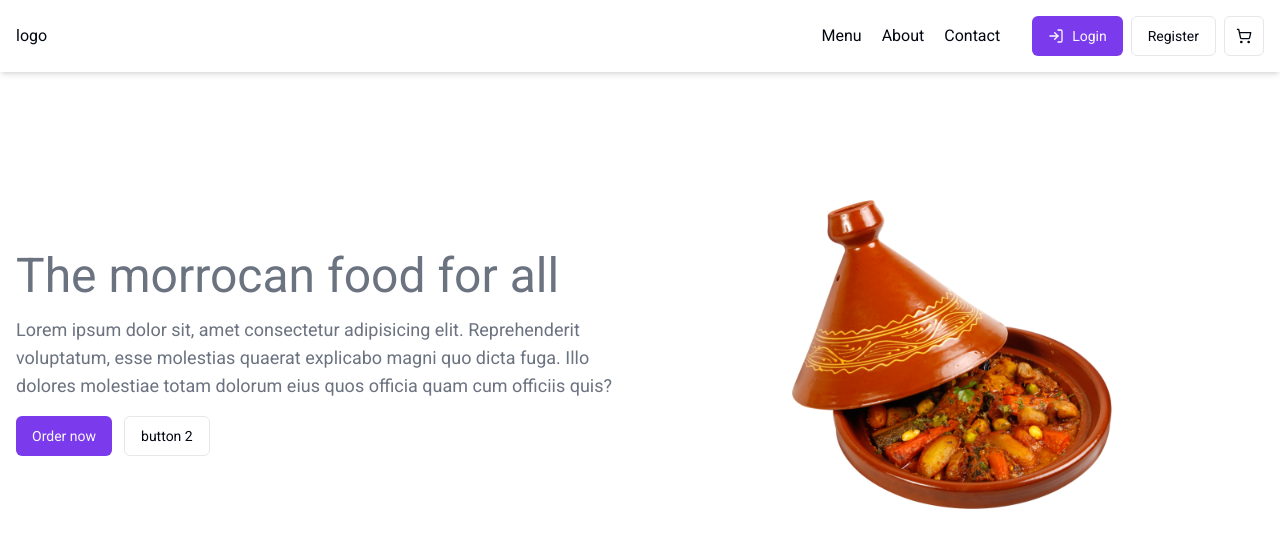
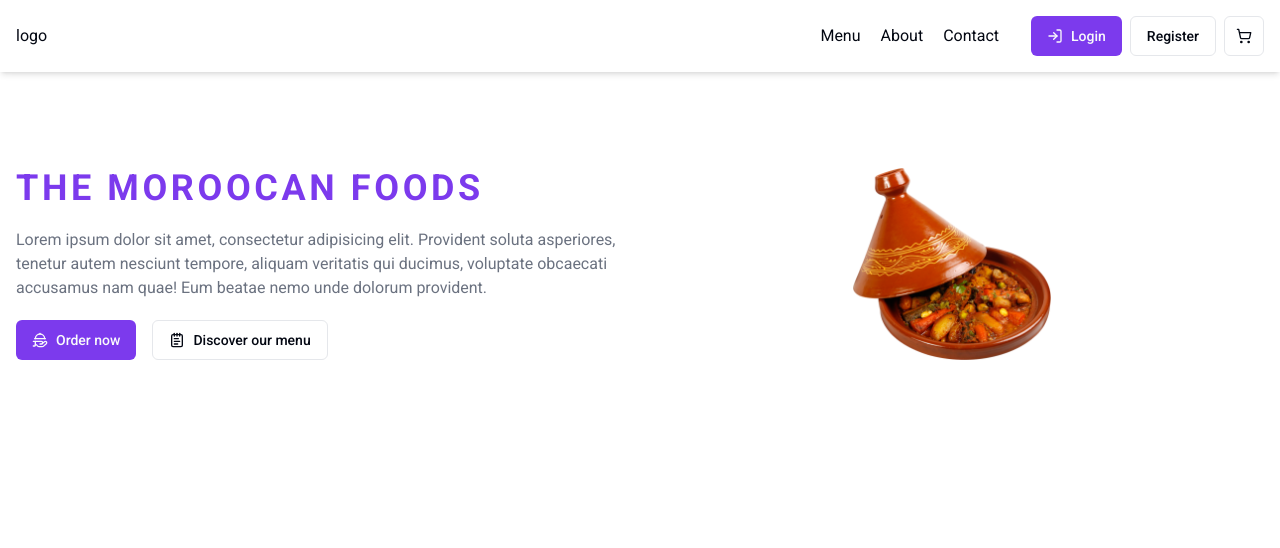
Before and after one commit to ainou007/food-ordering-app, a Next.js app: page / in a window 1280 px wide. Shown: the top 548 px of the page. Built offline with nearby package versions, Linux system fonts and the light colour scheme.

Commit message:
complete the hero ui section

```diff
--- a/app/layout.tsx
+++ b/app/layout.tsx
@@ -5,7 +5,7 @@ import Header from "@/components/header/header";
 
 const roboto = Roboto({
   subsets: ["latin"],
-  weight: ["400"],
+  weight: ["400", "500", "700"],
   preload: true,
 });
 
--- a/components/header/header.tsx
+++ b/components/header/header.tsx
@@ -2,8 +2,8 @@ import Navbar from "./navbar";
 
 const Header = () => {
   return (
-    <div className="shadow-md">
-      <div className="container flex items-center py-4 justify-between">
+    <div className="sticky top-0 z-50 shadow-md backdrop-blur-lg">
+      <div className="container flex items-center justify-between py-4">
         logo
         <Navbar />
       </div>
--- a/components/header/navbar.tsx
+++ b/components/header/navbar.tsx
@@ -7,28 +7,28 @@ import { LogIn, MenuIcon, ShoppingCart, X } from "lucide-react";
 import { cn } from "@/lib/utils";
 
 const Navbar = () => {
-  const [isMobileNavOpen, setIsMobileNavOpen] = useState(false);
+  const [imdobileNavOpen, setImdobileNavOpen] = useState(false);
 
   const toggleNav = () => {
-    setIsMobileNavOpen(!isMobileNavOpen);
+    setImdobileNavOpen(!imdobileNavOpen);
   };
 
   return (
     <nav className="flex items-center gap-x-3">
       <div
-        className={` ${isMobileNavOpen ? "left-0" : "-left-[100vw]"} fixed inset-0 h-screen w-screen border-e bg-white p-16 transition-all duration-500 ease-in-out sm:static sm:flex sm:h-auto sm:w-auto sm:items-center sm:border-none sm:px-0 sm:py-0`}
+        className={` ${imdobileNavOpen ? "left-0" : "-left-[100vw]"} fixed inset-0 h-screen w-screen border-e bg-white p-16 transition-all duration-500 ease-in-out md:static md:flex md:h-auto md:w-auto md:items-center md:border-none md:px-0 md:py-0`}
       >
         <div>
           <Button
             onClick={toggleNav}
             variant={"outline"}
             size={"icon"}
-            className="absolute right-5 top-5 sm:hidden"
+            className="absolute right-5 top-5 md:hidden"
           >
             <X />
           </Button>
         </div>
-        <ul className="mb-5 me-8 flex flex-col gap-5 sm:mb-0 sm:flex-row">
+        <ul className="mb-5 me-8 flex flex-col gap-5 md:mb-0 md:flex-row">
           {navLinks.map((link, index) => {
             return (
               <li key={index}>
@@ -43,7 +43,7 @@ const Navbar = () => {
             );
           })}
         </ul>
-        <div className="flex flex-col gap-2 sm:flex-row">
+        <div className="flex flex-col gap-2 md:flex-row">
           <Link
             href=""
             className={`${cn(buttonVariants({ variant: "default" }), "w-fit")}`}
@@ -63,7 +63,7 @@ const Navbar = () => {
       </div>
       <Button
         onClick={toggleNav}
-        className="sm:hidden"
+        className="md:hidden"
         size={"icon"}
         variant={"outline"}
       >
--- a/components/hero/hero.tsx
+++ b/components/hero/hero.tsx
@@ -3,51 +3,67 @@ import React from "react";
 import { Button, buttonVariants } from "../ui/button";
 import Link from "../global/link";
 import { cn } from "@/lib/utils";
+import { HandPlatter, NotepadText } from "lucide-react";
 
 const Hero = () => {
   return (
-    <div className="py-32">
-      <div className="container">
-        <div className="grid grid-cols-12 items-center">
-          <div className="col-span-6 space-y-4">
-            <h1 className="text-5xl text-muted-foreground">
-              The morrocan food for all
+    <section className="my-24 text-center lg:text-start">
+      <div className="container grid grid-cols-12">
+        <div className="col-span-full space-y-5 lg:col-span-8 xl:col-span-6">
+          <h1 className="text-4xl font-bold uppercase tracking-widest text-primary">
+            The moroocan foods
           </h1>
-            <p className="text-lg text-muted-foreground">
-              Lorem ipsum dolor sit, amet consectetur adipisicing elit.
-              Reprehenderit voluptatum, esse molestias quaerat explicabo magni
-              quo dicta fuga. Illo dolores molestiae totam dolorum eius quos
-              officia quam cum officiis quis?
+          <div className="relative h-44 lg:hidden">
+            <Image
+              src="/tajin.png"
+              alt=""
+              fill
+              loading="eager"
+              priority
+              className="object-contain"
+            />
+          </div>
+          <p className="text-muted-foreground">
+            Lorem ipsum dolor sit amet, consectetur adipisicing elit. Provident
+            soluta asperiores, tenetur autem nesciunt tempore, aliquam veritatis
+            qui ducimus, voluptate obcaecati accusamus nam quae! Eum beatae nemo
+            unde dolorum provident.
           </p>
-            <div className="flex items-center gap-x-3">
+          <div className="flex w-full flex-col items-start gap-x-4 gap-y-2 sm:flex-row sm:justify-center lg:justify-start">
             <Link
               href=""
-                className={cn(buttonVariants({ variant: "default" }))}
+              className={cn(
+                buttonVariants({ variant: "default" }),
+                "w-full sm:w-fit",
+              )}
             >
+              <HandPlatter />
               Order now
             </Link>
             <Link
+              className={cn(
+                buttonVariants({ variant: "outline" }),
+                "w-full sm:w-fit",
+              )}
               href=""
-                className={cn(buttonVariants({ variant: "outline" }))}
             >
-                button 2
+              <NotepadText />
+              Discover our menu
             </Link>
           </div>
         </div>
-          <div className="col-span-6 flex items-center justify-center">
+        <div className="relative col-span-full hidden lg:col-span-4 lg:block xl:col-span-6">
           <Image
-              className="w-80"
-              width={1000}
-              height={1000}
             src="/tajin.png"
             alt=""
+            fill
             loading="eager"
             priority
+            className="object-contain"
           />
         </div>
       </div>
-      </div>
-    </div>
+    </section>
   );
 };
 
```
Lines whose indentation alone changed are shown as unchanged.
